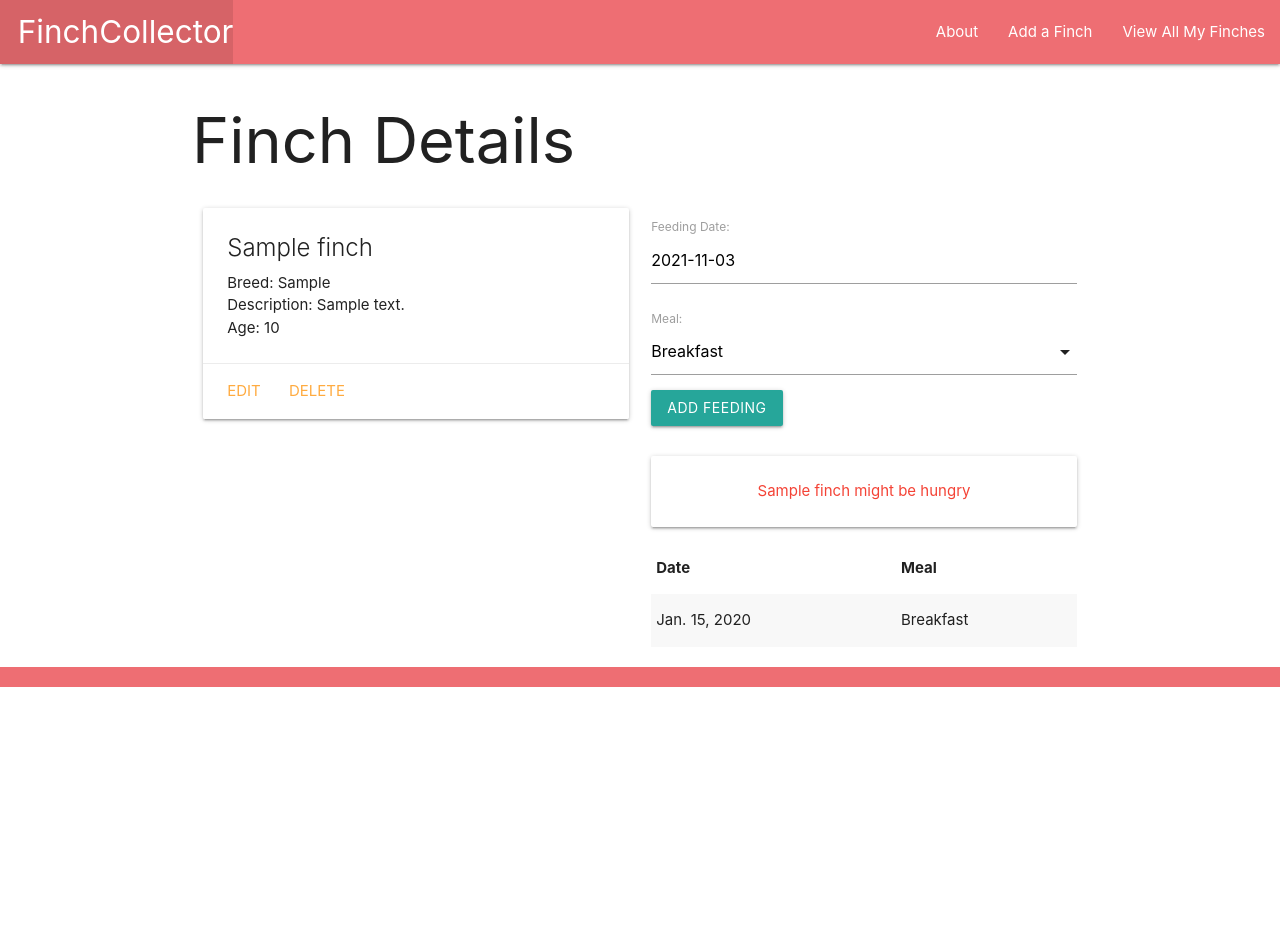
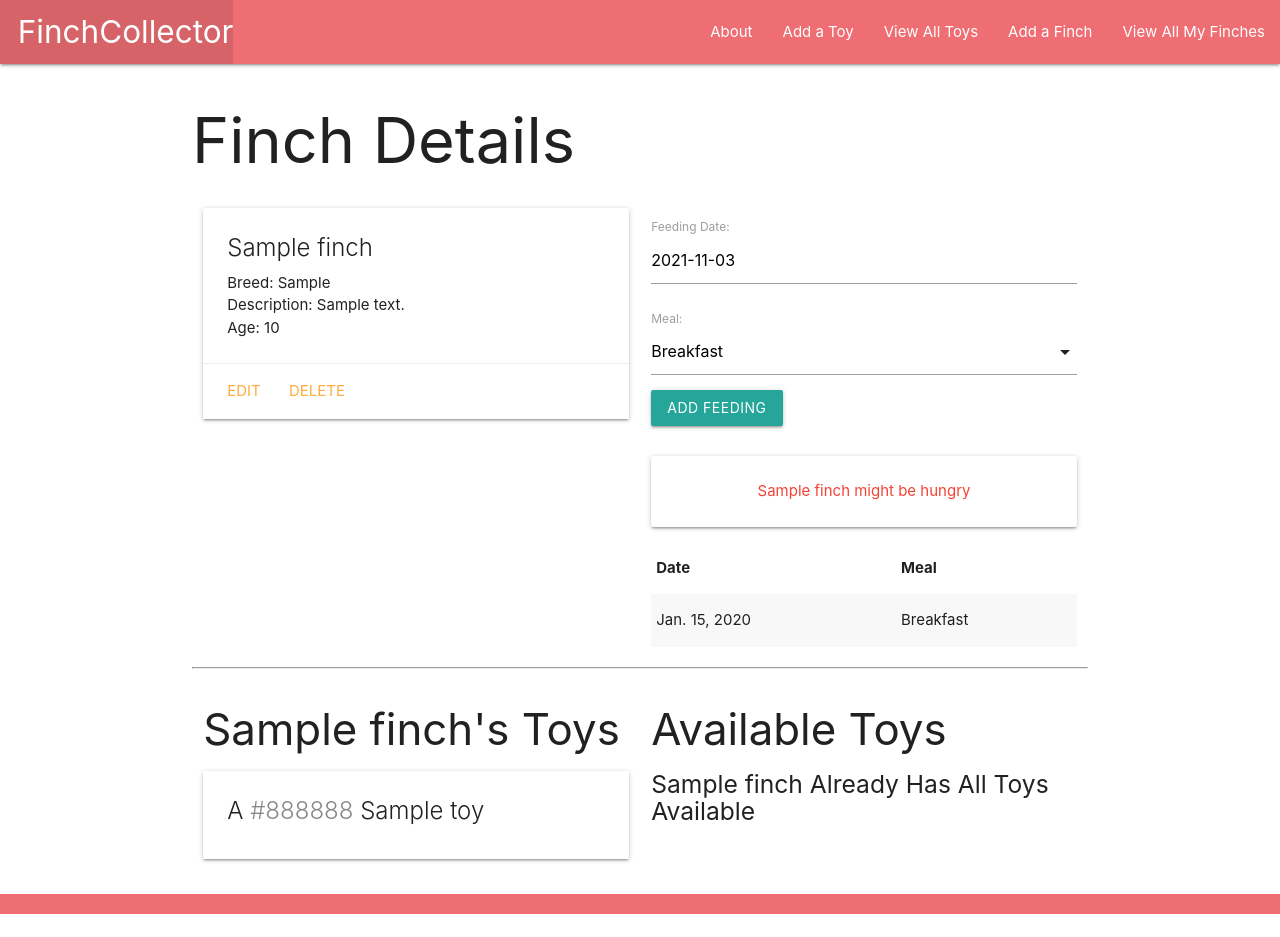
Before and after one commit to rsraj9980/FinchCollector, a Django app: page /finchs/1 in a window 1280 px wide. Before the commit the page ends 687 px from the top, so only its background shows below. Run offline with Django 3.2, Linux system fonts and the light colour scheme; tables that the repository leaves empty hold one stand-in row (values such as "Sample post").

Commit message:
add Assos and Toy form

```diff
--- a/main_app/models.py
+++ b/main_app/models.py
@@ -11,12 +11,23 @@ MEALS = (
   ('D', 'Dinner')
 )
 
+class Toy(models.Model):
+  name = models.CharField(max_length=50)
+  color = models.CharField(max_length=20)
+
+  def __str__(self):
+    return self.name
+
+  def get_absolute_url(self):
+    return reverse('toys_detail', kwargs={'pk': self.id})
+
 # Create your models here.
 class Finch(models.Model):
-    name = models.CharField(max_length=100)
+    name = models.CharField(max_length=200)
     breed = models.CharField(max_length=100)
     description = models.TextField(max_length=250)
     age = models.IntegerField()
+    toys = models.ManyToManyField(Toy)
 
 
     # new code below
--- a/main_app/templates/base.html
+++ b/main_app/templates/base.html
@@ -23,6 +23,8 @@
 
                     <li><a href="{% url 'about' %}">About</a></li>
                     <!-- new markup below -->
+                    <li><a href="{% url 'toys_create' %}">Add a Toy</a></li>
+                    <li><a href="{% url 'toys_index' %}">View All Toys</a></li>
                     <li><a href="{% url 'finchs_create' %}">Add a Finch</a></li>
                     <li><a href="{% url 'index' %}">View All My Finches</a></li>
                 </ul>
--- a/main_app/templates/finchs/detail.html
+++ b/main_app/templates/finchs/detail.html
@@ -49,6 +49,45 @@
         </table>
     </div>
 </div>
+<hr>
+<div class="row">
+    <div class="col s6">
+        <h3>{{ finch.name }}'s Toys</h3>
+        {% if finch.toys.count %} {% for toy in finch.toys.all %}
+        <div class="card">
+            <div class="card-content">
+                <span class="card-title">
+              A <span style="color: {{ toy.color }}">{{ toy.color }}</span> {{ toy.name }}
+                </span>
+            </div>
+        </div>
+        {% endfor %} {% else %}
+        <h5>No Toys :(</h5>
+        {% endif %}
+    </div>
+    <!-- Available toys will come after this line -->
+    <div class="col s6">
+        <h3>Available Toys</h3>
+        {% if toys.count %} {% for toy in toys.all %}
+        <div class="card">
+            <div class="card-content">
+                <span class="card-title">
+              A <span style="color: {{ toy.color }}">{{ toy.color }}</span> {{ toy.name }}
+                </span>
+            </div>
+            <div class="card-action">
+                <form action="{% url 'assoc_toy' finch.id toy.id %}" method="post">
+                    {% csrf_token %}
+                    <button type="submit" class="btn">Add</button>
+                </form>
+            </div>
+        </div>
+        {% endfor %} {% else %}
+        <h5>{{finch.name}} Already Has All Toys Available</h5>
+        {% endif %}
+    </div>
+    <!-- Available toys will come after this line -->
+</div>
 <script>
     const dateEl = document.getElementById('id_date');
     M.Datepicker.init(dateEl, {
--- a/main_app/urls.py
+++ b/main_app/urls.py
@@ -15,5 +15,13 @@ urlpatterns = [
     # new route used to update and delete a finch
     path('finchs/<int:pk>/update/', views.FinchUpdate.as_view(), name ='finchs_update'),
     path('finchs/<int:pk>/delete/', views.FinchDelete.as_view(), name ='finchs_delete'),
-    path('finchs/<int:finch_id>/add_feeding/', views.add_feeding, name ='add_feeding')
+    path('finchs/<int:finch_id>/add_feeding/', views.add_feeding, name ='add_feeding'),
+    path('finchs/<int:finch_id>/assoc_toy/<int:toy_id>/', views.assoc_toy, name='assoc_toy'),
+
+    path('toys/', views.ToyList.as_view(), name='toys_index'),
+    path('toys/<int:pk>/', views.ToyDetail.as_view(), name='toys_detail'),
+    path('toys/create/', views.ToyCreate.as_view(), name='toys_create'),
+    path('toys/<int:pk>/update/', views.ToyUpdate.as_view(), name='toys_update'),
+    path('toys/<int:pk>/delete/', views.ToyDelete.as_view(), name='toys_delete'),
+
 ]
--- a/main_app/views.py
+++ b/main_app/views.py
@@ -1,7 +1,8 @@
 from django.db.models import fields
 from django.shortcuts import render, redirect
+from django.views.generic import ListView, DetailView
 from django.views.generic.edit import CreateView, UpdateView, DeleteView
-from .models import Finch
+from .models import Finch, Toy
 # Create your views here.
 from .forms import FeedingForm
 
@@ -18,16 +19,18 @@ def finchs_index(request):
 
 def finchs_detail(request, finch_id):
   finch = Finch.objects.get(id=finch_id)
-  # instantiate FeedingForm to be rendered in the template
+  # Get the toys the cat doesn't have
+  toys_finch_doesnt_have = Toy.objects.exclude(id__in=finch.toys.all().values_list('id'))
   feeding_form = FeedingForm()
   return render(request, 'finchs/detail.html', {
-    'finch': finch, 'feeding_form': feeding_form
+    'finch': finch, 'feeding_form': feeding_form,
+    # Add the toys to be displayed
+    'toys': toys_finch_doesnt_have
   })
 
 class FinchCreate(CreateView):
   model = Finch
-  fields = '__all__'
-  success_url = '/finchs/'
+  fields = ['name', 'breed', 'description', 'age']
 
 class FinchUpdate(UpdateView):
   model = Finch
@@ -48,3 +51,25 @@ def add_feeding(request, finch_id):
     new_feeding.finch_id = finch_id
     new_feeding.save()
   return redirect('detail', finch_id=finch_id)
+
+class ToyList(ListView):
+  model = Toy
+
+class ToyDetail(DetailView):
+  model = Toy
+
+class ToyCreate(CreateView):
+  model = Toy
+  fields = '__all__'
+
+class ToyUpdate(UpdateView):
+  model = Toy
+  fields = ['name', 'color']
+
+class ToyDelete(DeleteView):
+  model = Toy
+  success_url = '/toys/'
+
+def assoc_toy(request, finch_id, toy_id):
+  Finch.objects.get(id=finch_id).toys.add(toy_id)
+  return redirect('detail', finch_id=finch_id)
```
Also changed, not shown: main_app/templates/main_app/toy_confirm_delete.html (added, +13 -0 lines), main_app/templates/main_app/toy_detail.html (added, +20 -0 lines), main_app/templates/main_app/toy_form.html (added, +19 -0 lines), main_app/templates/main_app/toy_list.html (added, +14 -0 lines), main_app/migrations/0001_initial.py, main_app/migrations/0002_feeding.py (deleted).
